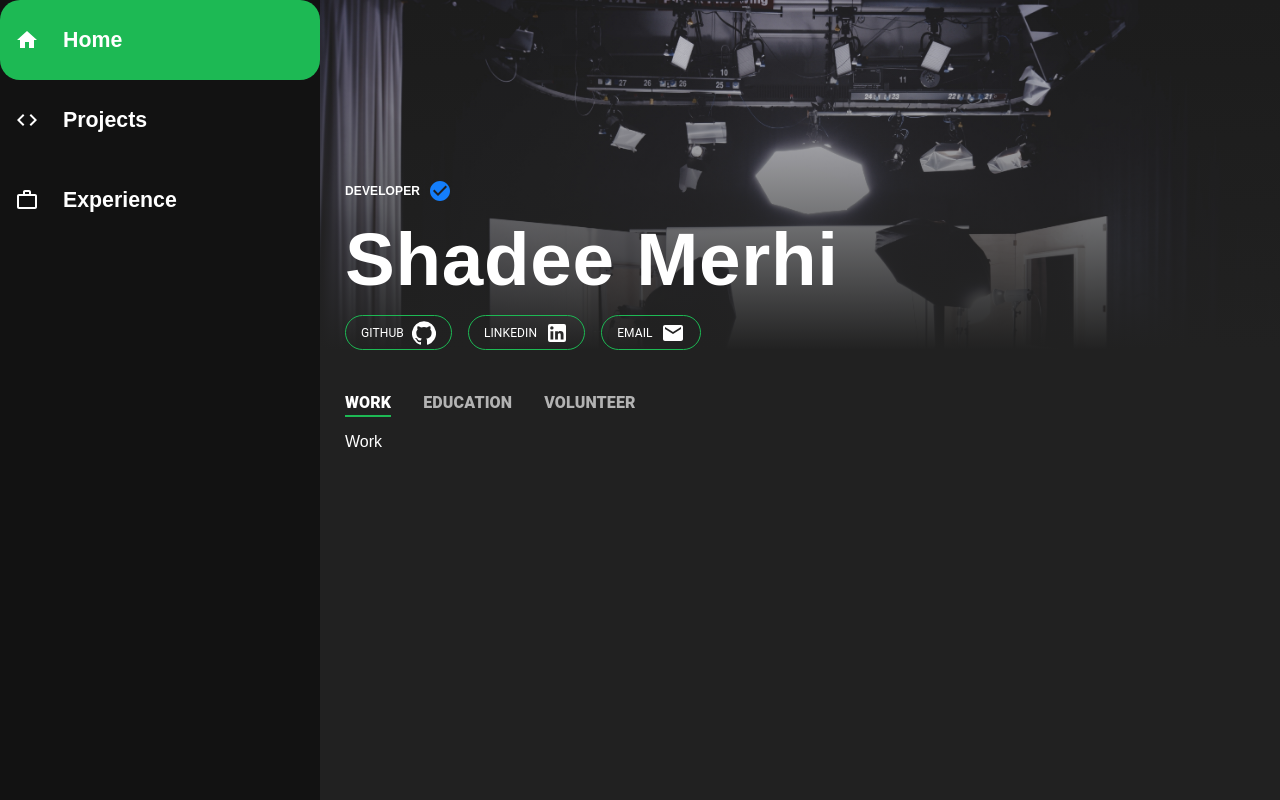
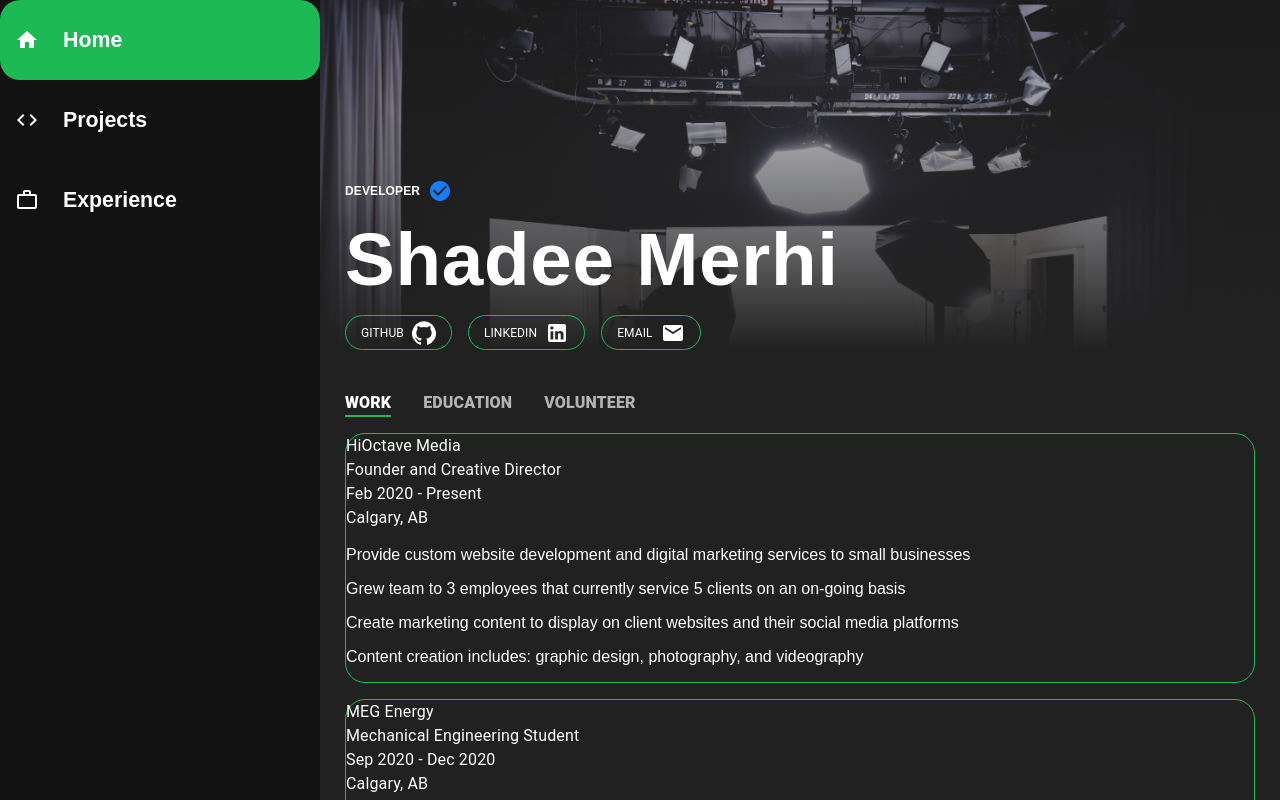
Before and after one commit to shadeemerhi/personal, a React (Create React App) app: page /experience/work in a window 1280 px wide. Shown: the top 800 px of the page. Built offline with nearby package versions, Linux system fonts and the light colour scheme; a web font is replaced by a local one.

Commit message:
WorkItem skeleton created

```diff
--- a/src/components/Work.js
+++ b/src/components/Work.js
@@ -1,4 +1,6 @@
 import { makeStyles } from '@material-ui/core/styles';
+import { workExperiences } from '../data/work'
+import WorkItem from './WorkItem';
 
 const useStyles = makeStyles((theme) => ({
   root: {
@@ -8,10 +10,15 @@ const useStyles = makeStyles((theme) => ({
 export default function Work() {
 
   const classes = useStyles();
+  console.log(workExperiences);
 
   return(
     <div className={classes.root}>
-      <p>Work</p>
+      {workExperiences.map(experience => {
+        return (
+          <WorkItem {...experience}/>
+        )
+      })}
     </div>
   )
 }
--- /dev/null
+++ b/src/components/WorkItem.js
@@ -0,0 +1,44 @@
+import { Typography } from '@material-ui/core';
+import { makeStyles } from '@material-ui/core/styles';
+import WorkTaskItem from './WorkTaskItem';
+
+const useStyles = makeStyles((theme) => ({
+  root: {
+    border: '1px solid #1db954',
+    margin: '1rem 0rem 1rem 0rem',
+    borderRadius: '20px'
+  },
+
+  main: {
+
+  },
+
+  info: {
+
+  },
+
+}));
+
+export default function WorkItem(props) {
+
+  console.log(props);
+  const classes = useStyles();
+  return(
+    <div className={classes.root}>
+      <div className={classes.main}>
+        <div className={classes.info}>
+          <Typography>{props.company}</Typography>
+          <Typography>{props.title}</Typography>
+          <Typography>{props.date}</Typography>
+          <Typography>{props.location}</Typography>
+        </div>
+      </div>
+      {props.items.map(item => {
+        return (
+          <WorkTaskItem item={item}/>
+        )
+      })}
+    </div>
+  )
+
+}
--- /dev/null
+++ b/src/components/WorkTaskItem.js
@@ -0,0 +1,17 @@
+import { makeStyles } from '@material-ui/core/styles';
+
+const useStyles = makeStyles((theme) => ({
+  root: {
+  }
+}));
+
+export default function WorkTaskItem(props) {
+
+  const classes = useStyles();
+  return(
+    <div className={classes.root}>
+      <p>{props.item}</p>
+    </div>
+  )
+
+}
--- a/src/data/work.js
+++ b/src/data/work.js
@@ -12,4 +12,17 @@ export const workExperiences = [
       'Content creation includes: graphic design, photography, and videography',
     ]
   },
+  {
+    id: 2,
+    company: 'MEG Energy',
+    title: 'Mechanical Engineering Student',
+    date: 'Sep 2020 - Dec 2020',
+    location: 'Calgary, AB',
+    items: [
+      "Assisted senior engineers in analyzing mechanical diagrams such as P&ID's, ISO's and General Assemblies to create inspection plans for static and rotating equipment and facility pipelines",
+      'Developed 50+ asset inspection profiles on Meridium',
+      'Collaborated with on-site inspectors to develop an inspection reporting system',
+      'Developed site plot plan for the 2020 turnaround work'
+    ]
+  },
 ]
```
Also changed, not shown: 1 other file (tests, documents, lock files or other folders).
